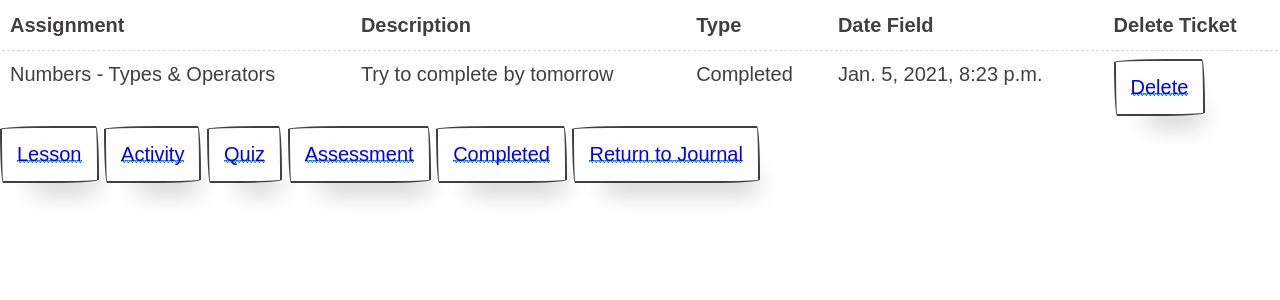
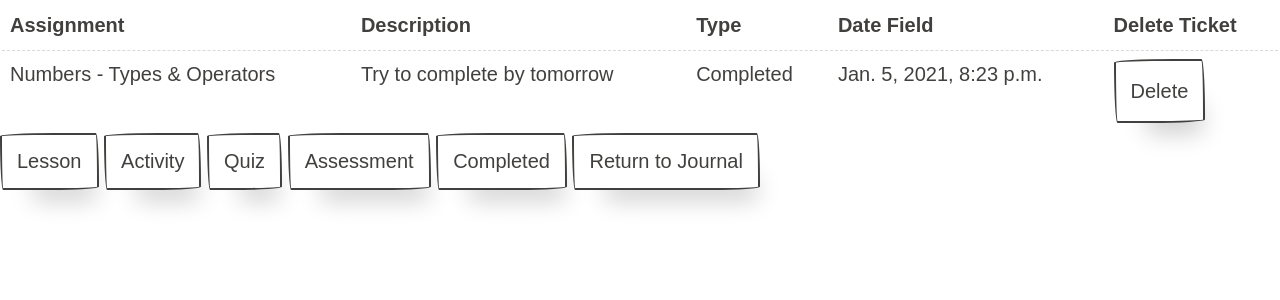
Before and after one commit to tla111/bullet-journal-capstone, a Django app: page /assignment_detail/1/ in a window 1280 px wide. Shown: the top 300 px of the page. Run offline with Django 3.2, Linux system fonts and the light colour scheme; a user stored in the database is signed in; data comes from the database, SQL or seed files in the repository; both versions use the stored data as it was after the commit; some libraries are stand-ins or nearby versions; some web fonts are replaced.

Commit message:
got rid of blue underline for buttons

```diff
--- a/templates/assignment_detail.html
+++ b/templates/assignment_detail.html
@@ -9,13 +9,6 @@
 
     <title>Assignment Detail</title>
   </head>
-
-  <style>
-    a:link, a:visited {
-      text-decoration: none !important;
-      color: blue;
-    }
-  </style>
 
   <body>
 
@@ -37,9 +30,7 @@
           <td>{{assignment.assignment_type}}</td>
           <td>{{assignment.date_filed}}</td>
         <td>
-          <button class='btn btn-info'>
-            <a href='/remove_assignment/{{assignment.id}}'>Delete</a>
-          </button>
+            <a href='/remove_assignment/{{assignment.id}}' class="paper-btn btn-info-outline">Delete</a>
         </td>
       </tr>
     </tbody>
@@ -47,24 +38,12 @@
   </div>
 
   <div class="button_container">
-    <button class="btn btn-light">
-      <a href="/lesson_assignment/{{assignment.id}}/">Lesson</a>
-    </button>
-    <button class="btn btn-light">
-      <a href="/activity_assignment/{{assignment.id}}/">Activity</a>
-    </button>
-    <button class="btn btn-light">
-      <a href="/quiz_assignment/{{assignment.id}}/">Quiz</a>
-    </button>
-    <button class="btn btn-light">
-      <a href="/assessment_assignment/{{assignment.id}}/">Assessment</a>
-    </button>
-     <button class="btn btn-light">
-      <a href="/completed_assignment/{{assignment.id}}/">Completed</a>
-    </button>
-    <button class="btn btn-light">
-      <a href="/journal/">Return to Journal</a>
-    </button>
+      <a href="/lesson_assignment/{{assignment.id}}/" class="paper-btn btn-info-outline">Lesson</a>
+      <a href="/activity_assignment/{{assignment.id}}/" class="paper-btn btn-info-outline">Activity</a>
+      <a href="/quiz_assignment/{{assignment.id}}/" class="paper-btn btn-info-outline">Quiz</a>
+      <a href="/assessment_assignment/{{assignment.id}}/" class="paper-btn btn-info-outline">Assessment</a>
+      <a href="/completed_assignment/{{assignment.id}}/" class="paper-btn btn-info-outline">Completed</a>
+      <a href="/journal/" class="paper-btn btn-info-outline">Return to Journal</a>
   </div>
 
 
```
Also changed, not shown: templates/journal_profile.html (+6 -18 lines), db.sqlite3.
